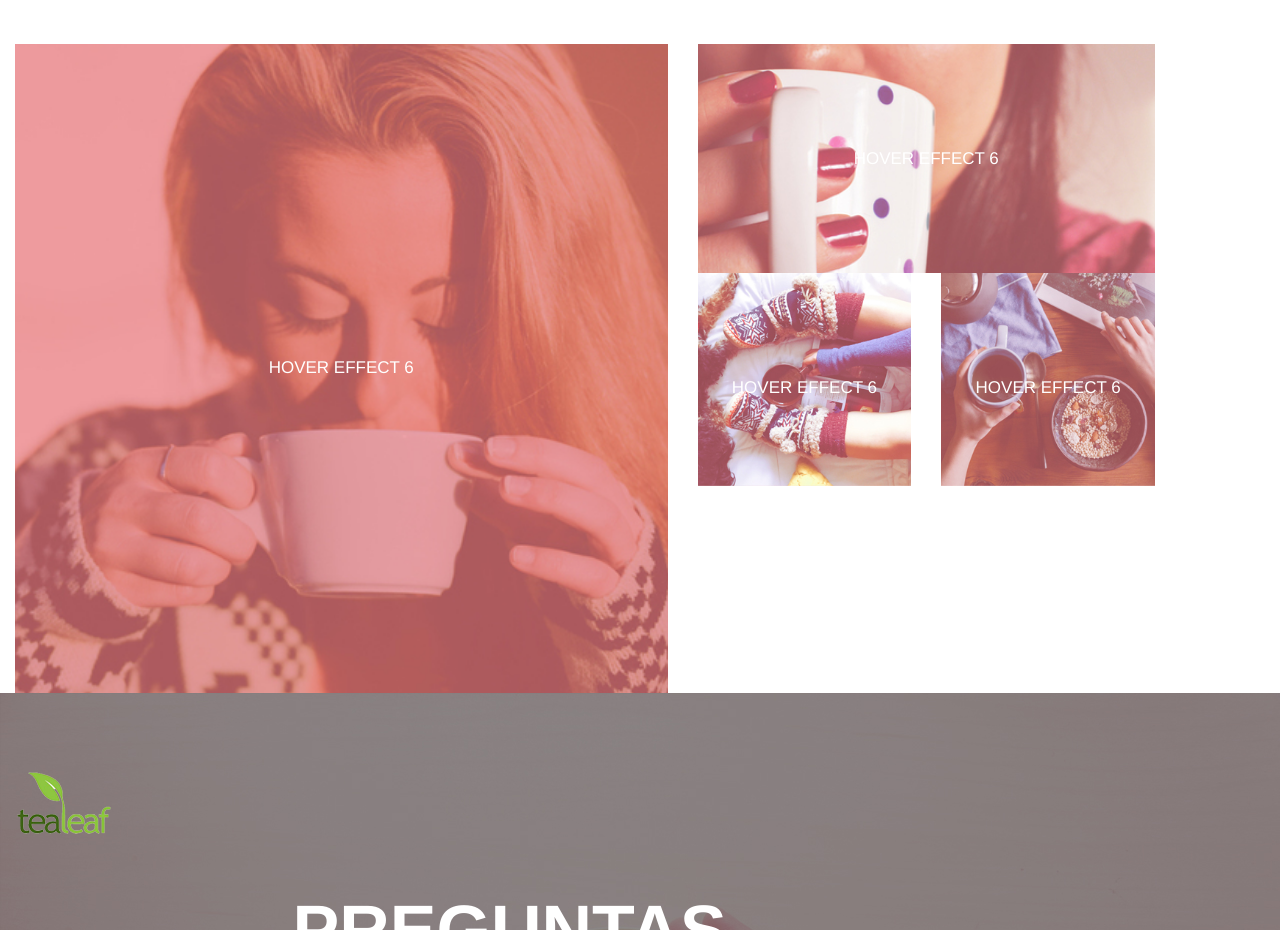
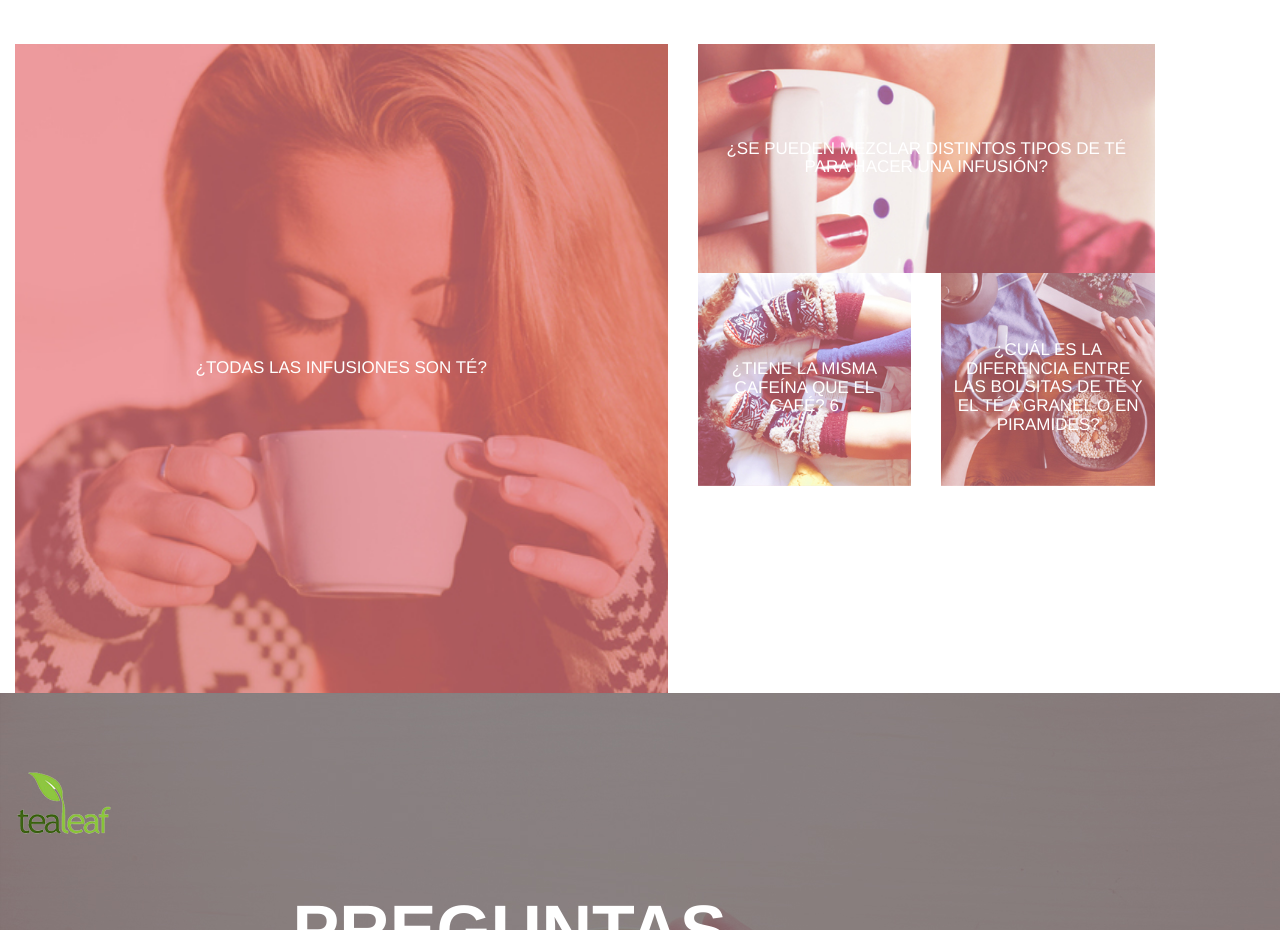
Before and after one commit to kathmarioly/tea_lovers, a website: page index.html in a window 1280 px wide. Shown: the part 2340-3270 px from the top of the page. Drawn offline with nearby package versions, Linux system fonts and the light colour scheme.

Commit message:
Hover ok

```diff
--- a/index.html
+++ b/index.html
@@ -126,7 +126,7 @@
 						<div class="hovereffect-2">
 							<img class="img-responsive" src="dist/img/min-video-1-2_480.jpg" alt="">
 							<div class="overlay">
-								<h2>Hover effect 6</h2>
+								<h2>¿Todas las infusiones son té?</h2>
 							</div>
 						</div>
 					</div>
@@ -137,7 +137,7 @@
 								<div class="hovereffect-2">
 									<img class="img-responsive-2" src="dist/img/min-video-6_480.jpg" alt="">
 									<div class="overlay">
-										<h2>Hover effect 6</h2>
+										<h2>¿Se pueden mezclar distintos tipos de té para hacer una infusión?</h2>
 									</div>
 								</div>
 							</div>
@@ -150,7 +150,7 @@
 								<div class="hovereffect-2">
 									<img class="img-responsive" src="dist/img/min-video-3_360.jpg" width="238" alt="">
 									<div class="overlay">
-										<h2>Hover effect 6</h2>
+										<h2>¿Tiene la misma cafeína que el café? 6</h2>
 									</div>
 								</div>
 							</div>
@@ -158,7 +158,7 @@
 								<div class="hovereffect-2">
 									<img class="img-responsive" src="dist/img/min-video-5_360.jpg" width="238" alt="">
 									<div class="overlay">
-										<h2>Hover effect 6</h2>
+										<h2>¿Cuál es la diferencia entre las bolsitas de té y el té a granel o en piramides?</h2>
 									</div>
 								</div>
 							</div>
```
